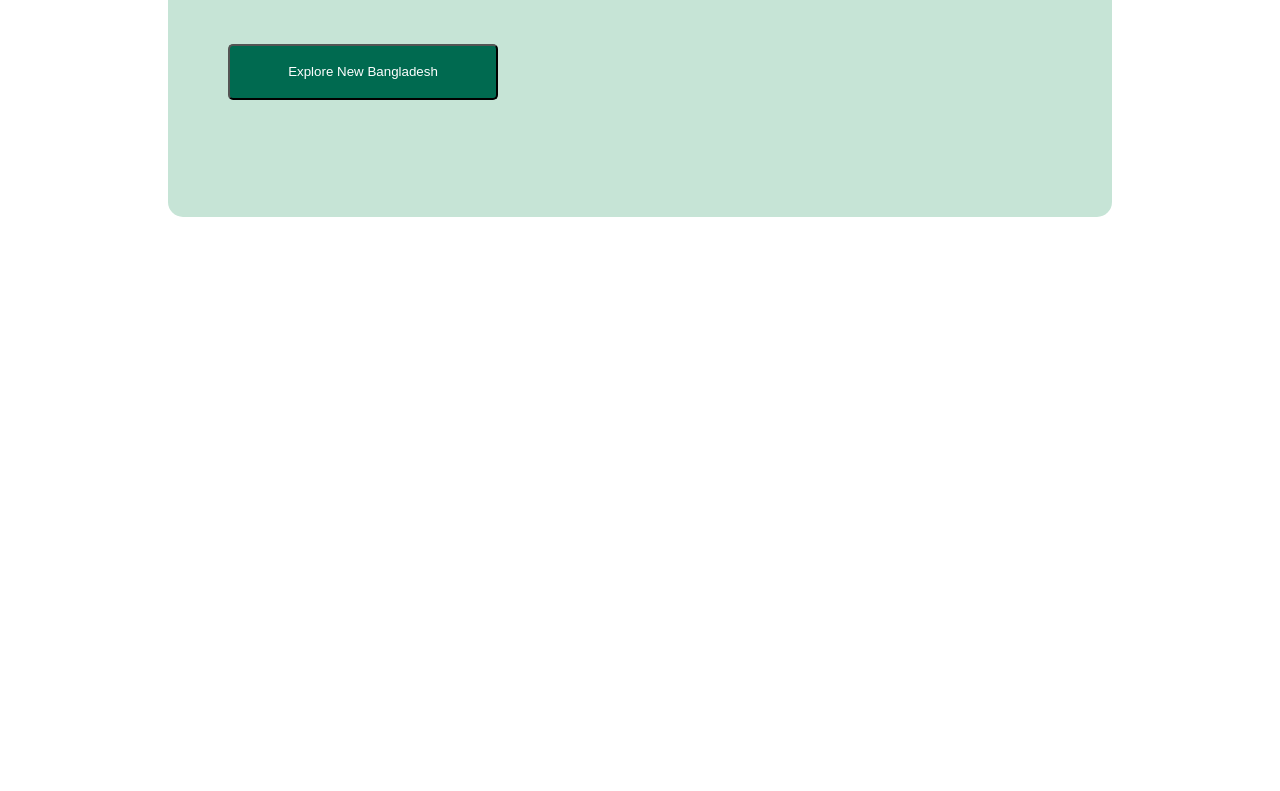
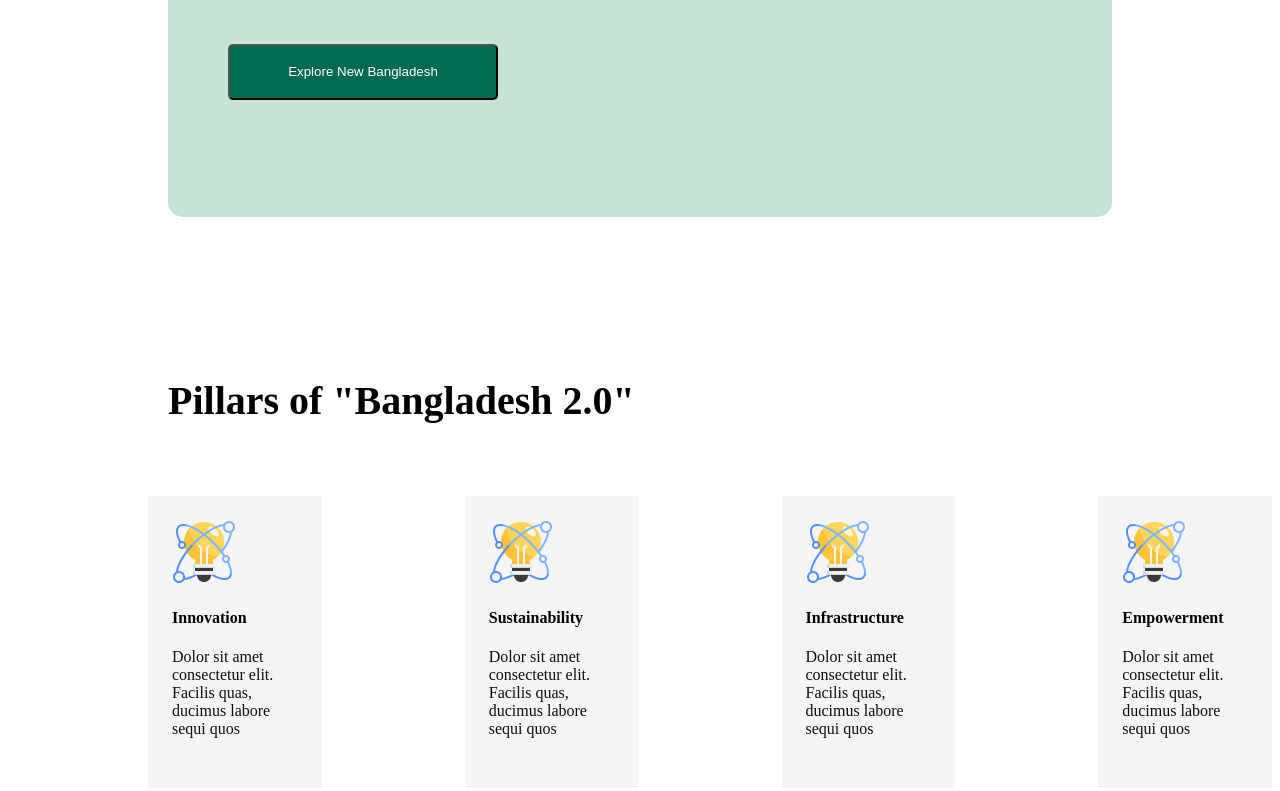
Before and after one commit to imtiaz478/assignment1, a plain HTML site: page index.html in a window 1280 px wide. Shown: the part 871-1662 px from the top of the page. Before the commit the page ends 1248 px from the top, so only its background shows below. Drawn offline with Linux system fonts and the light colour scheme.

Commit message:
updated data

```diff
--- a/index.html
+++ b/index.html
@@ -32,6 +32,30 @@
 
     </section>
 
+    <section>
+        <h3 class="second">Pillars of "Bangladesh 2.0"</h3>
+        <div class="card">
+            <div class="card1">
+                <img src="assets/card-icon.png" alt="">
+                <h4 class="kk">Innovation</h4>
+                <p class="para1">Dolor sit amet consectetur elit. Facilis quas, ducimus labore sequi quos </p>
+            </div>
+            <div class="card1">
+                <img src="assets/card-icon.png" alt="">
+                <h4 class="kk">Sustainability</h4>
+                <p class="para1">Dolor sit amet consectetur elit. Facilis quas, ducimus labore sequi quos </p>
+            </div>
+            <div class="card1"><img src="assets/card-icon.png" alt="">
+                <h4 class="kk">Infrastructure</h4>
+                <p class="para1">Dolor sit amet consectetur elit. Facilis quas, ducimus labore sequi quos </p> </div>
+            <div class="card1">
+                <img src="assets/card-icon.png" alt="">
+                <h4 class="kk">Empowerment</h4>
+                <p class="para1">Dolor sit amet consectetur elit. Facilis quas, ducimus labore sequi quos </p>
+            </div>
+        </div>
+    </section>
+
 </body>
 
 <footer>
--- a/style.css
+++ b/style.css
@@ -55,3 +55,32 @@ header{
     margin-top: 117px;
     margin-bottom: 117px;
 }
+
+.second{
+    font-style: Fira Sans;
+    font-size: 40px;
+    margin-left: 160px;
+}
+
+.kk{
+    font-style: Fira Sans;
+}
+
+.para1{
+    color: #0E0E0E;
+}
+
+.card1{
+    width: 302px;
+    height: 244px;
+    padding: 24px;
+    background-color: whitesmoke;
+    margin-top: 32px;
+    margin-left: 140px;
+}
+
+.card{
+    display: flex;
+    gap: 3px;
+    justify-content: space-evenly;
+}
```
